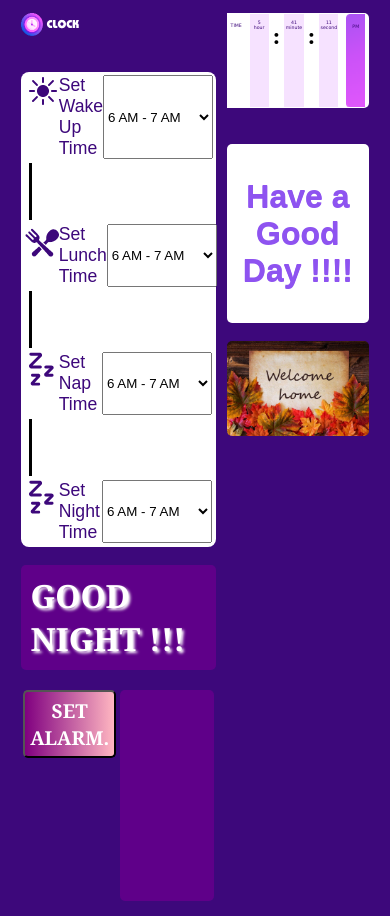
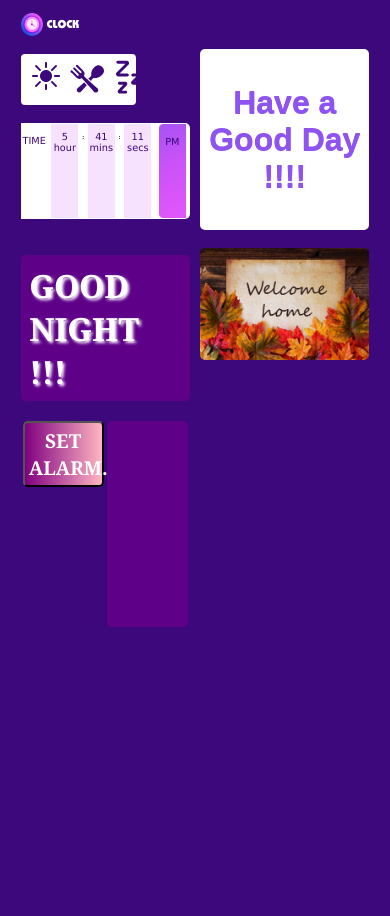
Before and after one commit to UT-99/Digital_Clock_JS, a plain HTML site: page index.html in a window 390 px wide. After the commit the page ends 844 px from the top, so only its background shows below. Drawn offline with Linux system fonts and the light colour scheme.

Commit message:
Media Queries added

```diff
--- a/index.html
+++ b/index.html
@@ -18,7 +18,32 @@
             </div>
 
             <br>
+
+            <div id = 'allIcons'>
+                <div><img src="assets/wakeUp.png" alt="404 Wake Up image not found"></div>
+                <div><img src="assets/lunch.png" alt="404 Lunch image not found"></div>
+                <div><img src="assets/nap.png" alt="404 Nap image not found"></div>
+            </div>
+
             <br>
+
+
+
+            <div id = 'timeDiv2'>
+                <div id ='timeText2'>TIME</div>
+                <div id = 'hours2'>HR</div>
+                <div class ='colon2'><b>:</b></div>
+                <div id = 'mins2'>MINS</div>
+                <div class ='colon2'><b>:</b></div>
+                <div id = 'sec2'>SEC</div>
+                <div id = 'AMPM2'>AMPM</div>
+              </div>
+
+
+
+              <br>
+
+
 
             <!-- Creating Menu Box -->
             <div id = 'menuBox'>
--- a/main.js
+++ b/main.js
@@ -10,8 +10,8 @@ function time(){
 
 
 
-    document.getElementById('mins').innerText = min + '\n'+ ' minute';
-    document.getElementById('sec').innerText = sec + '\n'+' second';
+    document.getElementById('mins').innerText = min + '\n'+ ' mins';
+    document.getElementById('sec').innerText = sec + '\n'+' secs';
 
 
     if (hrs > 12 ){
@@ -34,6 +34,41 @@ function time(){
 time();
 setInterval( time , 1000) // 1 sec me refresh hona
 
+function time2(){
+
+    var date = new Date();  // Date object to be created
+
+    var hrs = date.getHours();  // 24 hrs
+    var min = date.getMinutes();
+    var sec = date.getSeconds();
+    var AMPM = '' ;     // string variable
+
+
+
+
+    document.getElementById('mins2').innerText = min + '\n'+ ' mins';
+    document.getElementById('sec2').innerText = sec + '\n'+' secs';
+
+
+    if (hrs > 12 ){
+        hrs =  hrs - 12  ;
+        AMPM = 'PM';  //
+        document.getElementById('hours2').innerText = hrs +   '\n'+ ' hour';
+        document.getElementById('AMPM2').innerText = AMPM;
+
+    }
+    else {
+        document.getElementById('hours2').innerText = hrs +   '\n'+ ' hour';
+        AMPM = 'AM';
+        document.getElementById('AMPM2').innerText = AMPM;
+    }
+
+
+
+}
+
+time2();
+setInterval( time2 , 1000)
 
 
 
@@ -49,8 +84,8 @@ function getTimeDetails(){
     var sec = date.getSeconds();
     var AMPM = '' ;
 
-    document.getElementById('mins').innerText = min + '\n'+ ' minute';
-    document.getElementById('sec').innerText = sec + '\n'+' second';
+    document.getElementById('mins').innerText = min + '\n'+ ' mins';
+    document.getElementById('sec').innerText = sec + '\n'+' secs';
 
 
 
--- a/styles.css
+++ b/styles.css
@@ -134,7 +134,33 @@ body{
 
 }
 
+#timeDiv2{
+    text-align: center;
+    vertical-align: middle;
+    display: flex;
+    width: 100%;
+    background-color: #FFFFFF;
+    border-radius: 5px;
+    display: none;
+
+}
+
+
 #timeText{
+    text-align: center;
+    vertical-align: middle;
+    height: auto;
+    width: 18%;
+    background-color: white;
+    height: 10vh;
+    padding-top: 7%;
+    margin: auto;
+    color:#3D087B;
+    font-family: Verdana, Geneva, Tahoma, sans-serif;
+}
+
+
+#timeText2{
     text-align: center;
     vertical-align: middle;
     height: auto;
@@ -159,7 +185,33 @@ body{
     padding-top: 4%;
 }
 
+
+#hours2{
+    text-align: center;
+    vertical-align: middle;
+    background-color: #F6E2FF;
+    height: auto;
+    width: 18%;
+    color:#3D087B;
+    font-family: Verdana, Geneva, Tahoma, sans-serif;
+    margin: 1px 1vw ;
+    padding-top: 4%;
+}
+
 #mins{
+    text-align: center;
+    vertical-align: middle;
+    background-color: #F6E2FF;
+    height: auto;
+    width: 18%;
+    padding-top: 4%;
+    color:#3D087B;
+    font-family: Verdana, Geneva, Tahoma, sans-serif;
+    margin: 1px 1vw ;
+}
+
+
+#mins2{
     text-align: center;
     vertical-align: middle;
     background-color: #F6E2FF;
@@ -183,7 +235,24 @@ body{
     margin: 1px 1vw ;
 }
 
+#sec2{
+    text-align: center;
+    vertical-align: middle;
+    background-color: #F6E2FF;
+    height: auto;
+    width: 18%;
+    color:#3D087B;
+    padding-top: 4%;
+    font-family: Verdana, Geneva, Tahoma, sans-serif;
+    margin: 1px 1vw ;
+}
+
 .colon{
+    padding-top: 6.5%;
+    font-size: x-large;
+}
+
+.colon2{
     padding-top: 6.5%;
     font-size: x-large;
 }
@@ -202,6 +271,23 @@ body{
     background-repeat: no-repeat;
     background-size: cover;
 }
+
+
+#AMPM2{
+    text-align: center;
+    vertical-align: middle;
+    background-color: #F6E2FF;
+    height: auto;
+    width: 18%;
+    color:#3D087B;
+    font-family: Verdana, Geneva, Tahoma, sans-serif;
+    margin: 1px 1vw ;
+    padding-top: 7%;
+    background: url('assets/Duration.png');
+    background-repeat: no-repeat;
+    background-size: cover;
+}
+
 #grabSomeBreakfast{
     background-color:  #FFFFFF;
     color:#8E53F0;
@@ -240,6 +326,19 @@ body{
 }
 
 
+#allIcons{
+    display: grid;
+    height: 20%;
+    width: 60%;
+    background-color: #FFFFFF;
+    grid-template-columns:  auto auto auto ;
+    padding: 4% 4%;
+    gap: 8px;
+    display: none;
+}
+
+
+
 
 @media screen and (min-width : 280px) and (max-width : 780px){
 
@@ -247,6 +346,132 @@ body{
     font-size: 1.2vw ;
 
 }
+
+
+#allIcons{
+    display: grid;
+    height: 20%;
+    width: 60%;
+    background-color: #FFFFFF;
+    grid-template-columns:  auto auto auto ;
+    padding: 4% 4%;
+    gap: 8px;
+    border-radius: 4px;
+}
+
+#menuBox {
+    display: none;
+}
+
+#timeDiv{
+    display: none;
+}
+
+
+
+
+/* for Time in mobile view  */
+
+
+#timeDiv2{
+    text-align: center;
+    vertical-align: middle;
+    display: flex;
+    width: 100%;
+    background-color: #FFFFFF;
+    border-radius: 5px;
+    font-size: 2.5vw;
+
+
+}
+
+
+
+#timeText2{
+    text-align: center;
+    vertical-align: middle;
+    height: auto;
+    width: 18%;
+    background-color: white;
+    height: 10vh;
+    padding-top: 7%;
+    margin: auto;
+    color:#3D087B;
+    font-family: Verdana, Geneva, Tahoma, sans-serif;
+}
+
+
+
+
+#hours2{
+    text-align: center;
+    vertical-align: middle;
+    background-color: #F6E2FF;
+    height: auto;
+    width: 18%;
+    color:#3D087B;
+    font-family: Verdana, Geneva, Tahoma, sans-serif;
+    margin: 1px 1vw ;
+    padding-top: 4%;
+}
+
+
+
+
+#mins2{
+    text-align: center;
+    vertical-align: middle;
+    background-color: #F6E2FF;
+    height: auto;
+    width: 18%;
+    padding-top: 4%;
+    color:#3D087B;
+    font-family: Verdana, Geneva, Tahoma, sans-serif;
+    margin: 1px 1vw ;
+}
+
+
+
+#sec2{
+    text-align: center;
+    vertical-align: middle;
+    background-color: #F6E2FF;
+    height: auto;
+    width: 18%;
+    color:#3D087B;
+    padding-top: 4%;
+    font-family: Verdana, Geneva, Tahoma, sans-serif;
+    margin: 1px 1vw ;
+}
+
+
+
+.colon2{
+    padding-top: 6.5%;
+    font-size: 1.5vw;
+}
+
+
+
+#AMPM2{
+    text-align: center;
+    vertical-align: middle;
+    background-color: #F6E2FF;
+    height: auto;
+    width: 18%;
+    color:#3D087B;
+    font-family: Verdana, Geneva, Tahoma, sans-serif;
+    margin: 1px 1vw ;
+    padding-top: 7%;
+    background: url('assets/Duration.png');
+    background-repeat: no-repeat;
+    background-size: cover;
+}
+
+
+
+/* For time in mobile view  */
+
 
 }
 
```
